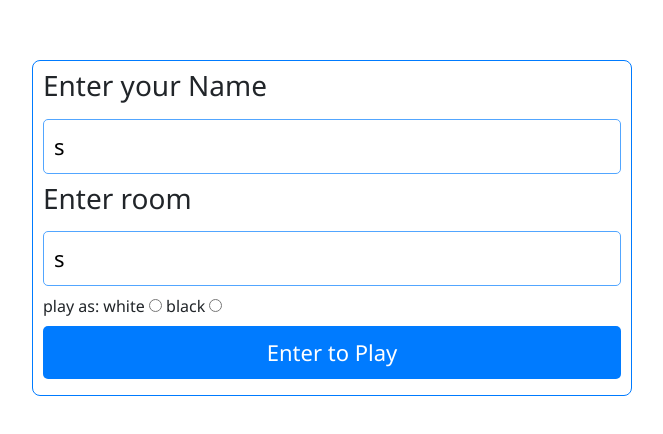
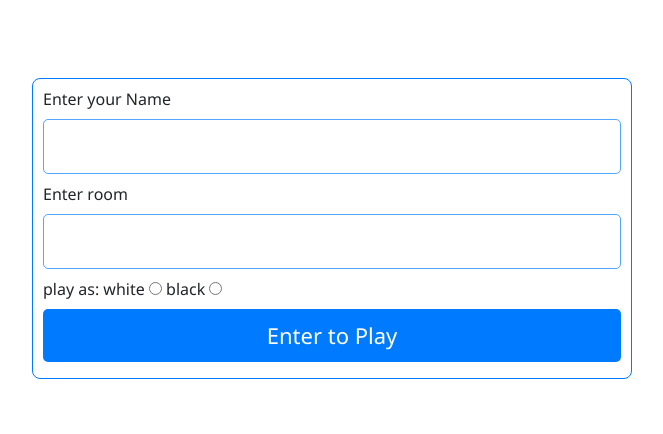
Before and after one commit to nandkishor-kumawat/chess-1v1, a website: page public/game.html in a window 1280 px wide. Shown: the part 172-606 px from the top of the page, without its empty margins (308-971 px from the left). Drawn offline with nearby package versions, Linux system fonts and the light colour scheme; no server answers.

Commit message:
Update game.html

```diff
--- a/public/game.html
+++ b/public/game.html
@@ -19,14 +19,10 @@
     <main>
         <section id="join">
             <div class="join">
-                <label for="Name">
-                    <h3>Enter your Name</h3>
-                </label>
-                <input type="text" name="name" id="Name" value="s" required>
-                <label for="room">
-                    <h3>Enter room</h3>
-                </label>
-                <input type="text" name="room" id="room" value="s" required>
+                <label for="Name">Enter your Name</label>
+                <input type="text" name="name" id="Name" value="" required>
+                <label for="room">Enter room</label>
+                <input type="text" name="room" id="room" value="" required>
 
                 <span>play as: </span>
                 <label for="white">white</label>
@@ -73,10 +69,10 @@
     <script src="./js/script.js"></script>
     <!-- <script src="/script.js"></script> -->
     <script>
-        window.onbeforeunload = ()=>{
-        let confirm = confirm('Are you sure to exit?');
-        if(confirm)location = '/';
-    }
+        window.onbeforeunload = () => {
+            let confirm = confirm('Are you sure to exit?');
+            if (confirm) location = '/';
+        }
     </script>
 </body>
 
```
